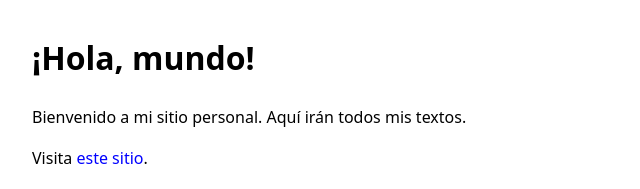
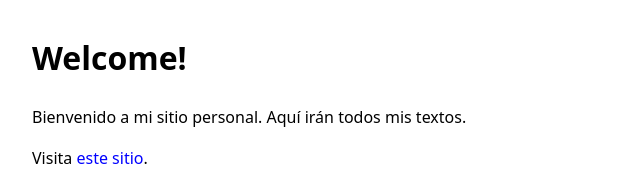
Before and after one commit to lezuba/lezuba.github.io, a plain HTML site: page index.html in a window 1280 px wide. Shown: the top 189 px of the page, without its empty margins (0-640 px from the left). Drawn offline with Linux system fonts and the light colour scheme.

Commit message:
Update index.html

```diff
--- a/index.html
+++ b/index.html
@@ -26,7 +26,7 @@
   </style>
 </head>
 <body>
-  <h1>¡Hola, mundo!</h1>
+  <h1>Welcome!</h1>
   <p>Bienvenido a mi sitio personal. Aquí irán todos mis textos.</p>
 
   <!-- Ejemplo de enlace -->
```
